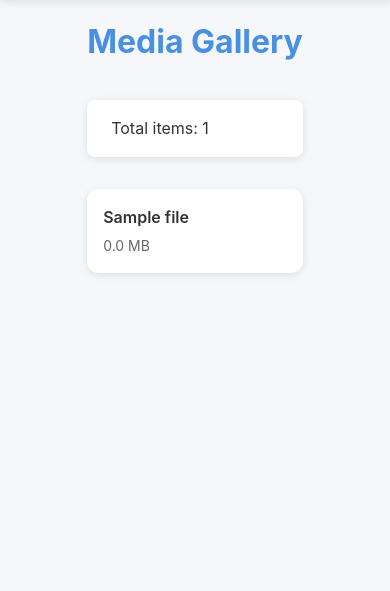
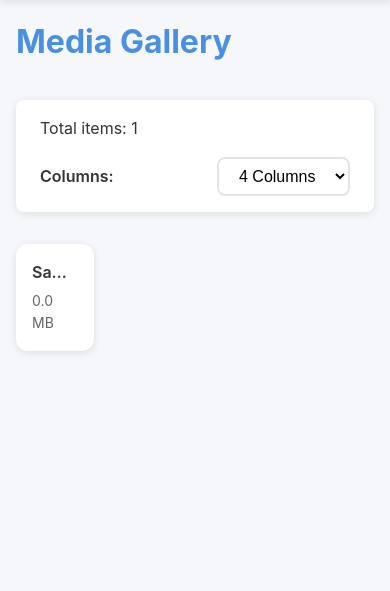
Before and after one commit to ptresadern/sandbox, a Flask app: template media-upload/templates/gallery.html in a window 390 px wide. Shown: the part 70-661 px from the top of the page. Run offline with Flask 3, Linux system fonts and the light colour scheme; the template is opened without the code that fills it: most values are stand-ins (such as "Sample title", 1, 10 or a date in 2020).

Commit message:
Add user roles and gallery column selector to media-upload app
Features added:
- Two-tier authentication system with admin and user roles
  - Admin: full access including file downloads (username: admin, password: admin123)
  - User: view-only access, cannot download files (username: user, password: user123)
- Role-based access control for download functions
- Admin navigation link hidden for non-admin users
- Gallery column selector with 2-6 column options
- Column preference saved in localStorage
- Responsive design improvements for mobile devices

Modified files:
- config.py: Added USERS dict with role-based credentials
- app.py: Enhanced User class with roles, updated login logic, added access control
- base.html: Conditional admin link display based on user role
- gallery.html: Added column selector dropdown with localStorage persistence
- style.css: Added gallery controls styling and improved responsive design

```diff
--- a/media-upload/app.py
+++ b/media-upload/app.py
@@ -26,13 +26,22 @@ if app.config['STORAGE_TYPE'] == 'local':
 
 class User(UserMixin):
     """Simple user class for authentication"""
-    def __init__(self, id):
+    def __init__(self, id, role='user'):
         self.id = id
+        self.role = role
+
+    def is_admin(self):
+        """Check if user has admin role"""
+        return self.role == 'admin'
 
 
 @login_manager.user_loader
 def load_user(user_id):
-    return User(user_id)
+    """Load user from session"""
+    users = app.config['USERS']
+    if user_id in users:
+        return User(user_id, users[user_id]['role'])
+    return None
 
 
 def allowed_file(filename):
@@ -167,10 +176,11 @@ def login():
         username = request.form.get('username')
         password = request.form.get('password')
 
-        if username == app.config['ADMIN_USERNAME'] and password == app.config['ADMIN_PASSWORD']:
-            user = User(username)
+        users = app.config['USERS']
+        if username in users and password == users[username]['password']:
+            user = User(username, users[username]['role'])
             login_user(user)
-            flash('Successfully logged in!', 'success')
+            flash(f'Successfully logged in as {users[username]["role"]}!', 'success')
             return redirect(url_for('gallery'))
         else:
             flash('Invalid credentials', 'error')
@@ -244,6 +254,10 @@ def gallery():
 @login_required
 def admin():
     """Admin page for managing and downloading media"""
+    if not current_user.is_admin():
+        flash('Access denied. Admin privileges required.', 'error')
+        return redirect(url_for('gallery'))
+
     files = get_media_files()
 
     # Add file type to each file
@@ -256,7 +270,11 @@ def admin():
 @app.route('/download/<filename>')
 @login_required
 def download_file(filename):
-    """Download a single file"""
+    """Download a single file - Admin only"""
+    if not current_user.is_admin():
+        flash('Access denied. Admin privileges required.', 'error')
+        return redirect(url_for('gallery'))
+
     if not allowed_file(filename):
         flash('Invalid file', 'error')
         return redirect(url_for('admin'))
@@ -291,7 +309,11 @@ def download_file(filename):
 @app.route('/download-all')
 @login_required
 def download_all():
-    """Download all files as a zip archive"""
+    """Download all files as a zip archive - Admin only"""
+    if not current_user.is_admin():
+        flash('Access denied. Admin privileges required.', 'error')
+        return redirect(url_for('gallery'))
+
     files = get_media_files()
 
     if not files:
@@ -332,7 +354,11 @@ def download_all():
 @app.route('/download-selected', methods=['POST'])
 @login_required
 def download_selected():
-    """Download selected files as a zip archive"""
+    """Download selected files as a zip archive - Admin only"""
+    if not current_user.is_admin():
+        flash('Access denied. Admin privileges required.', 'error')
+        return redirect(url_for('gallery'))
+
     selected_files = request.form.getlist('selected_files')
 
     if not selected_files:
--- a/media-upload/static/css/style.css
+++ b/media-upload/static/css/style.css
@@ -298,6 +298,41 @@ input[type="file"] {
     border-radius: 8px;
     margin-bottom: 2rem;
     box-shadow: var(--shadow);
+    display: flex;
+    justify-content: space-between;
+    align-items: center;
+    flex-wrap: wrap;
+    gap: 1rem;
+}
+
+.gallery-controls {
+    display: flex;
+    align-items: center;
+    gap: 0.5rem;
+}
+
+.gallery-controls label {
+    font-weight: 600;
+    color: var(--text-primary);
+}
+
+.column-selector {
+    padding: 0.5rem 1rem;
+    border: 2px solid var(--border-color);
+    border-radius: 8px;
+    font-size: 1rem;
+    background-color: white;
+    cursor: pointer;
+    transition: border-color 0.3s;
+}
+
+.column-selector:focus {
+    outline: none;
+    border-color: var(--primary-color);
+}
+
+.column-selector:hover {
+    border-color: var(--primary-color);
 }
 
 .gallery-grid {
@@ -585,8 +620,17 @@ footer {
         justify-content: center;
     }
 
+    .gallery-stats {
+        flex-direction: column;
+        align-items: flex-start;
+    }
+
+    .gallery-controls {
+        width: 100%;
+        justify-content: space-between;
+    }
+
     .gallery-grid {
-        grid-template-columns: repeat(auto-fill, minmax(200px, 1fr));
         gap: 1rem;
     }
 
--- a/media-upload/templates/base.html
+++ b/media-upload/templates/base.html
@@ -14,7 +14,9 @@
             <div class="nav-links">
                 <a href="{{ url_for('upload') }}">Upload</a>
                 <a href="{{ url_for('gallery') }}">Gallery</a>
+                {% if current_user.is_admin() %}
                 <a href="{{ url_for('admin') }}">Admin</a>
+                {% endif %}
                 <a href="{{ url_for('logout') }}">Logout</a>
             </div>
             {% endif %}
--- a/media-upload/templates/gallery.html
+++ b/media-upload/templates/gallery.html
@@ -8,7 +8,19 @@
 
     {% if files %}
         <div class="gallery-stats">
-            <p>Total items: {{ files|length }}</p>
+            <div>
+                <p>Total items: {{ files|length }}</p>
+            </div>
+            <div class="gallery-controls">
+                <label for="column-selector">Columns:</label>
+                <select id="column-selector" class="column-selector">
+                    <option value="2">2 Columns</option>
+                    <option value="3">3 Columns</option>
+                    <option value="4" selected>4 Columns</option>
+                    <option value="5">5 Columns</option>
+                    <option value="6">6 Columns</option>
+                </select>
+            </div>
         </div>
 
         <div class="gallery-grid">
@@ -51,6 +63,27 @@
 </div>
 
 <script>
+    // Column selector functionality
+    const columnSelector = document.getElementById('column-selector');
+    const galleryGrid = document.querySelector('.gallery-grid');
+
+    // Load saved preference or use default
+    const savedColumns = localStorage.getItem('galleryColumns') || '4';
+    columnSelector.value = savedColumns;
+    updateGalleryColumns(savedColumns);
+
+    // Listen for column changes
+    columnSelector.addEventListener('change', function() {
+        const columns = this.value;
+        updateGalleryColumns(columns);
+        localStorage.setItem('galleryColumns', columns);
+    });
+
+    function updateGalleryColumns(columns) {
+        galleryGrid.style.gridTemplateColumns = `repeat(${columns}, 1fr)`;
+    }
+
+    // Modal functions
     function openModal(url, name, type) {
         const modal = document.getElementById('mediaModal');
         const modalImage = document.getElementById('modalImage');
```
Also changed, not shown: media-upload/config.py (+11 -3 lines).
